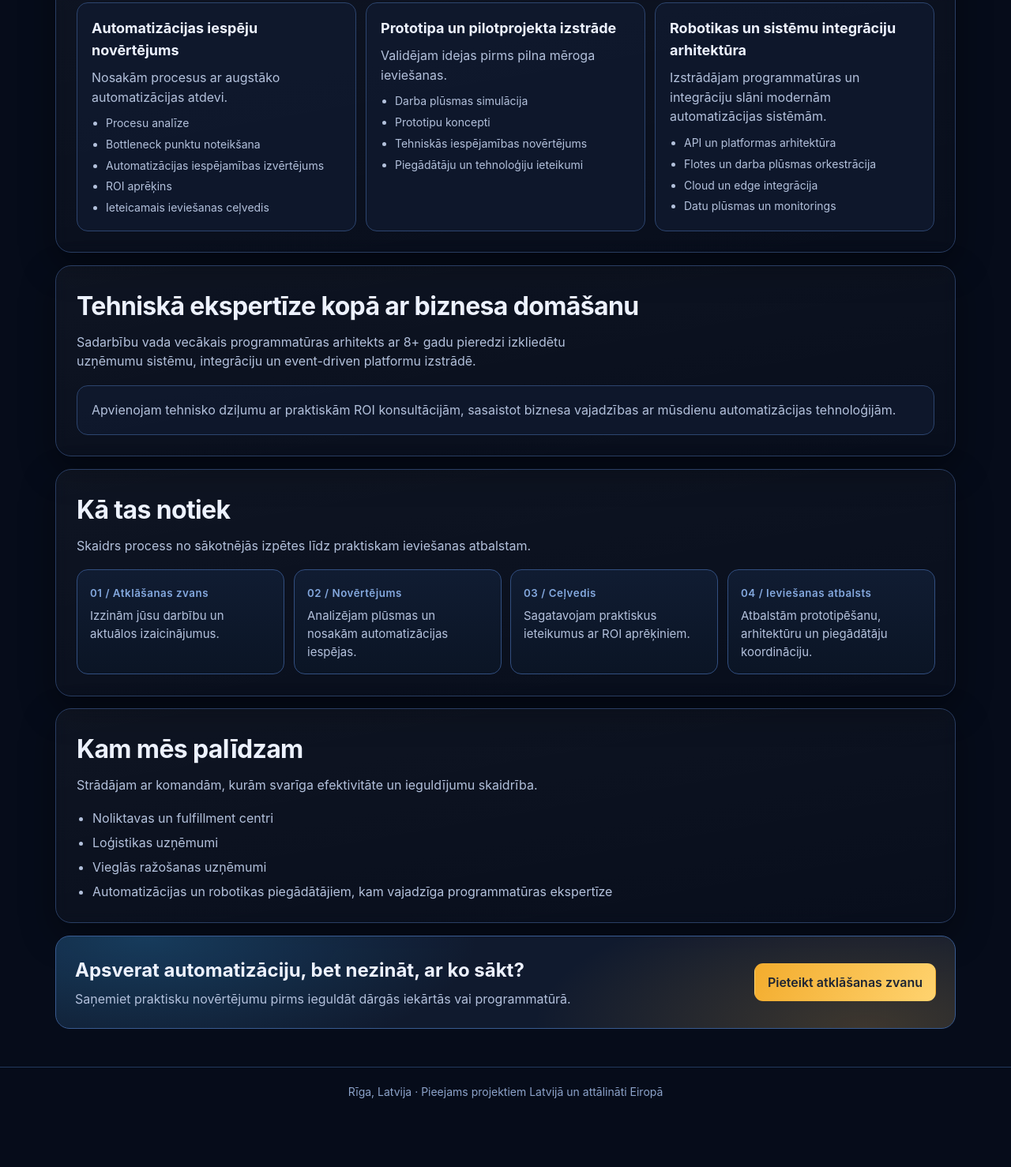
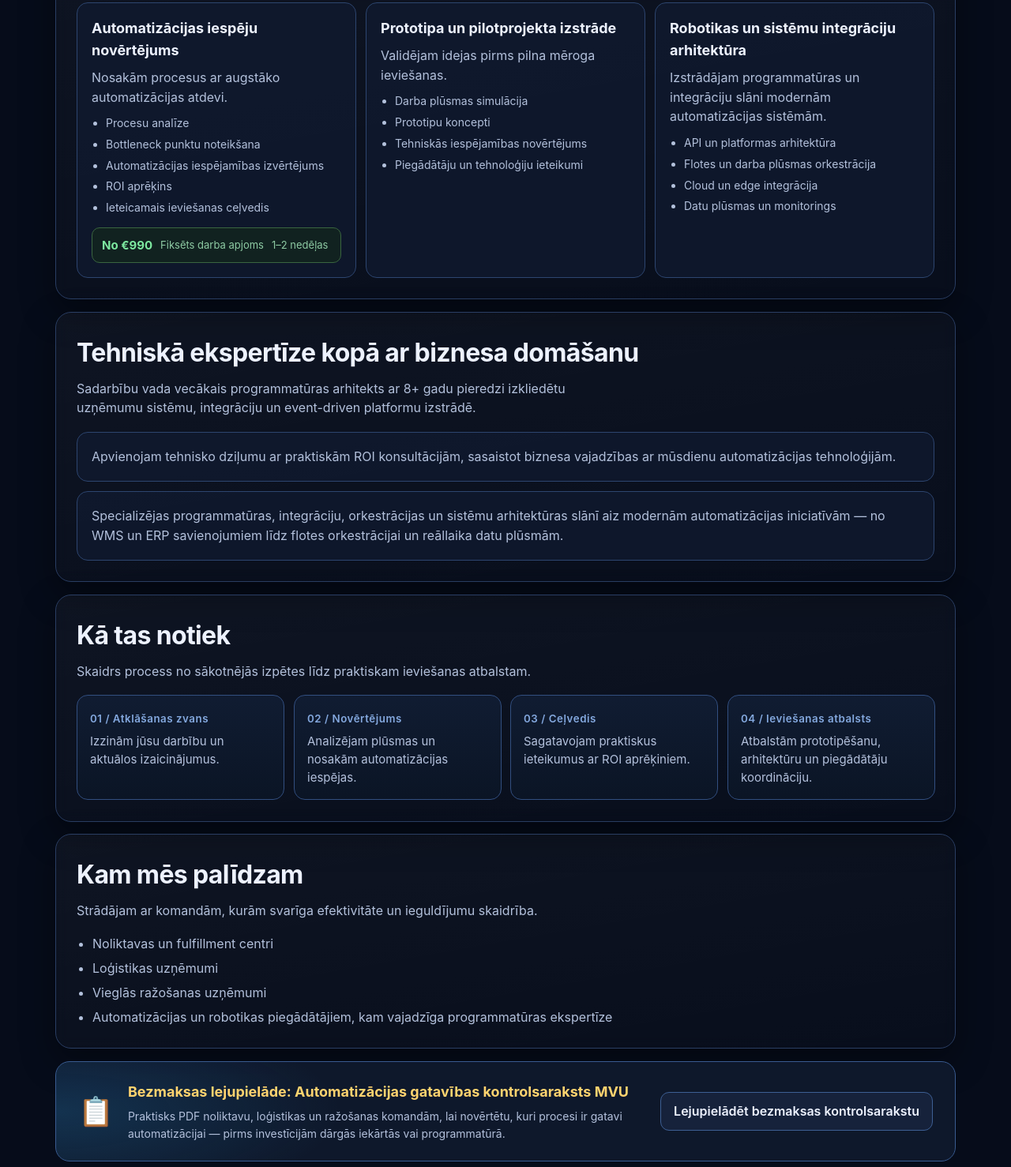
Before and after one commit to arthur-staseljun/robotics-consulting, a plain HTML site: page index.html in a window 1280 px wide. Shown: the part 1502-2980 px from the top of the page at 79% size. Before the commit the page ends 2928 px from the top, so only its background shows below. Drawn offline with Linux system fonts and the light colour scheme.

Commit message:
additional improvements

```diff
--- a/index.html
+++ b/index.html
@@ -5,7 +5,7 @@
   <meta name="viewport" content="width=device-width, initial-scale=1">
   <title>Robotics Consulting | Automatizācija, kas pelna</title>
   <meta name="description" content="Nevis vienkārši kods, bet sistēmas, kas samazina izmaksas un atbrīvo komandu no rutīnas.">
-  <meta name="i18n-version" content="2026-05-01-01">
+  <meta name="i18n-version" content="2026-05-01-02">
   <style>
     :root {
       --bg: #060c1a;
@@ -556,6 +556,53 @@
       font-size: 14px;
     }
 
+    .service-pricing {
+      margin-top: 14px;
+      padding: 10px 12px;
+      border-radius: 10px;
+      border: 1px solid #3a6540;
+      background: rgba(20, 44, 22, 0.55);
+      display: flex;
+      gap: 10px;
+      flex-wrap: wrap;
+      align-items: center;
+      font-size: 13px;
+    }
+
+    .service-pricing .price-main {
+      font-weight: 700;
+      color: #7de8a0;
+      font-size: 15px;
+    }
+
+    .service-pricing .price-meta {
+      color: #8ecba4;
+    }
+
+    .leadmag-box {
+      margin-top: 16px;
+      padding: 24px 28px;
+      border-radius: 18px;
+      border: 1px solid #395b90;
+      background:
+        radial-gradient(600px 200px at 0% 50%, rgba(43, 169, 241, 0.18), transparent 60%),
+        rgba(16, 26, 46, 0.9);
+      display: flex;
+      align-items: center;
+      justify-content: space-between;
+      gap: 18px;
+      flex-wrap: wrap;
+    }
+
+    .leadmag-box .leadmag-icon {
+      font-size: 36px;
+      flex-shrink: 0;
+    }
+
+    .leadmag-box .leadmag-text { flex: 1; min-width: 200px; }
+    .leadmag-box h3 { margin: 0 0 6px; font-size: 18px; color: #ffd36f; }
+    .leadmag-box p { margin: 0; color: var(--muted); font-size: 14px; }
+
     .cta-box {
       margin-top: 16px;
       padding: 24px;
@@ -738,6 +785,11 @@
             <li data-i18n="services_card_1_i4">ROI estimation</li>
             <li data-i18n="services_card_1_i5">Recommended implementation roadmap</li>
           </ul>
+          <div class="service-pricing">
+            <span class="price-main" data-i18n="services_card_1_price">Starting from €990</span>
+            <span class="price-meta" data-i18n="services_card_1_scope">Fixed-scope engagement</span>
+            <span class="price-meta" data-i18n="services_card_1_duration">1–2 weeks</span>
+          </div>
         </article>
         <article class="panel reveal" style="--reveal-delay: 110ms;">
           <h3 data-i18n="services_card_2_title">Prototype & Pilot Design</h3>
@@ -767,6 +819,9 @@
       <p class="section-sub" data-i18n="why_sub_1">Led by a senior software architect with 8+ years building distributed enterprise systems, scalable integrations, and event-driven platforms.</p>
       <article class="panel reveal" style="--reveal-delay: 80ms;">
         <p data-i18n="why_sub_2">We combine technical depth with practical ROI-focused consulting - bridging business needs and modern automation technologies.</p>
+      </article>
+      <article class="panel reveal" style="--reveal-delay: 140ms; margin-top: 12px;">
+        <p data-i18n="why_sub_3">Specializing in the software, integration, orchestration, and systems architecture layer behind modern automation initiatives - from WMS and ERP connections to fleet orchestration and real-time data pipelines.</p>
       </article>
     </section>
 
@@ -803,6 +858,15 @@
         <li data-i18n="ideal_4">Automation and robotics vendors needing software expertise</li>
       </ul>
     </section>
+
+    <div class="leadmag-box reveal">
+      <div class="leadmag-icon">📋</div>
+      <div class="leadmag-text">
+        <h3 data-i18n="leadmag_title">Free Download: Automation Readiness Checklist for SMEs</h3>
+        <p data-i18n="leadmag_sub">A practical PDF to help warehousing, logistics, and manufacturing teams assess which processes are ready for automation — before committing to expensive equipment or software.</p>
+      </div>
+      <a class="btn btn-alt" href="./assets/automation-readiness-checklist.pdf" download data-i18n="leadmag_btn">Download Free Checklist</a>
+    </div>
 
     <section class="cta-box reveal">
       <div>
--- a/locales/lv.json
+++ b/locales/lv.json
@@ -35,6 +35,9 @@
   "services_sub": "Praktiski pakalpojumi ar fokusu uz ROI, efektivitāti un zemāku ieviešanas risku.",
   "services_card_1_title": "Automatizācijas iespēju novērtējums",
   "services_card_1_sub": "Nosakām procesus ar augstāko automatizācijas atdevi.",
+  "services_card_1_scope": "Fiksēts darba apjoms",
+  "services_card_1_duration": "1–2 nedēļas",
+  "services_card_1_price": "No €990",
   "services_card_1_i1": "Procesu analīze",
   "services_card_1_i2": "Bottleneck punktu noteikšana",
   "services_card_1_i3": "Automatizācijas iespējamības izvērtējums",
@@ -61,6 +64,7 @@
   "why_title": "Tehniskā ekspertīze kopā ar biznesa domāšanu",
   "why_sub_1": "Sadarbību vada vecākais programmatūras arhitekts ar 8+ gadu pieredzi izkliedētu uzņēmumu sistēmu, integrāciju un event-driven platformu izstrādē.",
   "why_sub_2": "Apvienojam tehnisko dziļumu ar praktiskām ROI konsultācijām, sasaistot biznesa vajadzības ar mūsdienu automatizācijas tehnoloģijām.",
+  "why_sub_3": "Specializējas programmatūras, integrāciju, orkestrācijas un sistēmu arhitektūras slānī aiz modernām automatizācijas iniciatīvām — no WMS un ERP savienojumiem līdz flotes orkestrācijai un reāllaika datu plūsmām.",
   "process_title": "Kā tas notiek",
   "process_sub": "Skaidrs process no sākotnējās izpētes līdz praktiskam ieviešanas atbalstam.",
   "process_label_1": "01 / Atklāšanas zvans",
@@ -81,5 +85,8 @@
   "cta_sub": "Saņemiet praktisku novērtējumu pirms ieguldāt dārgās iekārtās vai programmatūrā.",
   "cta_button": "Pieteikt atklāšanas zvanu",
   "cta_button_prototypes": "Apskatīt prototipu piemērus",
+  "leadmag_title": "Bezmaksas lejupielāde: Automatizācijas gatavības kontrolsaraksts MVU",
+  "leadmag_sub": "Praktisks PDF noliktavu, loģistikas un ražošanas komandām, lai novērtētu, kuri procesi ir gatavi automatizācijai — pirms investīcijām dārgās iekārtās vai programmatūrā.",
+  "leadmag_btn": "Lejupielādēt bezmaksas kontrolsarakstu",
   "footer_text": "Rīga, Latvija · Pieejams projektiem Latvijā un attālināti Eiropā"
 }
```
Also changed, not shown: locales/en.json (+7 -0 lines), locales/ru.json (+8 -1 lines).
